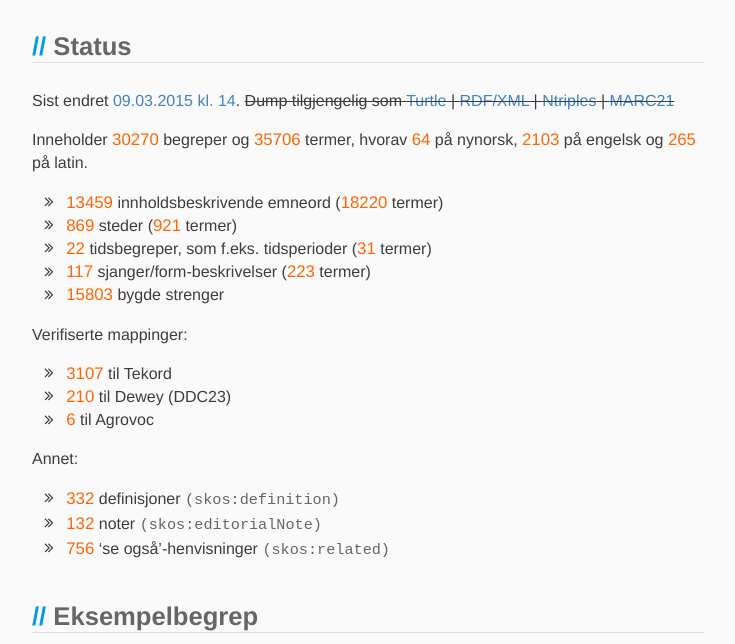
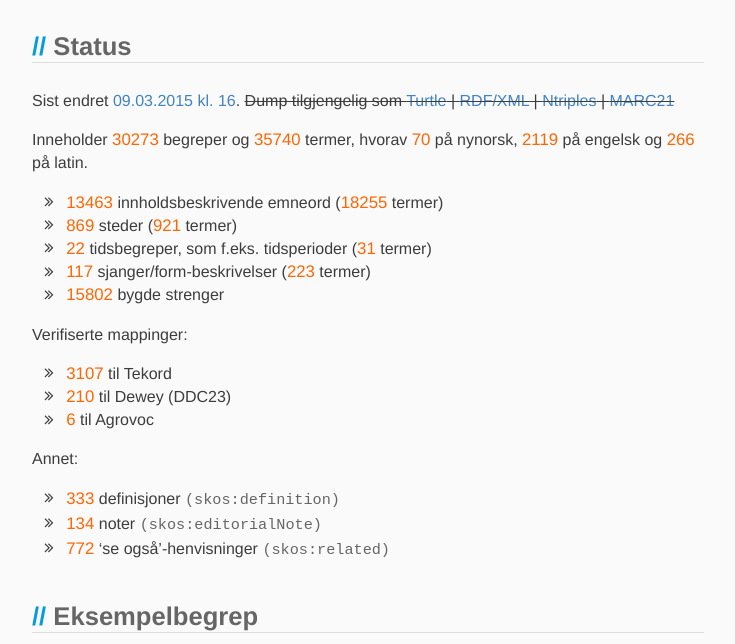
Before and after one commit to realfagstermer/realfagstermer.github.io, a Jekyll site: the page built from index.html, in a window 1280 px wide. Shown: the part 318-962 px from the top of the page, without its empty margins (272-1007 px from the left). Built offline with Jekyll 4.4.1, drawn with Linux system fonts in a browser that asks for light colours; nearby versions of some CDN libraries; Markdown is read by kramdown in place of the engine named in the settings.

Commit message:
Update stats

```diff
--- a/_data/stats_current.json
+++ b/_data/stats_current.json
@@ -1,9 +1,9 @@
 {
-  "concepts": 30270,
-  "conceptsWithoutStrings": 14467,
+  "concepts": 30273,
+  "conceptsWithoutStrings": 14471,
   "facets": {
     "ComplexSubject": {
-      "concepts": 15803,
+      "concepts": 15802,
       "prefLabels": {},
       "terms": 0
     },
@@ -57,29 +57,29 @@
     },
     "Topic": {
       "altLabels": {
-        "en": 101,
+        "en": 104,
         "la": 9,
-        "nb": 2358,
-        "nn": 14
+        "nb": 2366,
+        "nn": 15
       },
-      "concepts": 13459,
+      "concepts": 13463,
       "prefLabels": {
-        "en": 1977,
-        "la": 255,
-        "nb": 13459,
-        "nn": 47
+        "en": 1990,
+        "la": 256,
+        "nb": 13463,
+        "nn": 52
       },
-      "terms": 18220
+      "terms": 18255
     }
   },
   "features": {
     "broadMatch": 9,
     "closeMatch": 15,
-    "definition": 332,
-    "editorialNote": 132,
+    "definition": 333,
+    "editorialNote": 134,
     "exactMatch": 3265,
     "narrowMatch": 34,
-    "related": 756,
+    "related": 772,
     "relatedMatch": 1
   },
   "mappings": {
@@ -89,11 +89,11 @@
   },
   "terms": {
     "null": 508,
-    "_sum": 35706,
-    "en": 2103,
-    "la": 265,
-    "nb": 32766,
-    "nn": 64
+    "_sum": 35740,
+    "en": 2119,
+    "la": 266,
+    "nb": 32777,
+    "nn": 70
   },
-  "ts": 1425910166
+  "ts": 1425917346
 }
```
Also changed, not shown: _data/stats.json.
